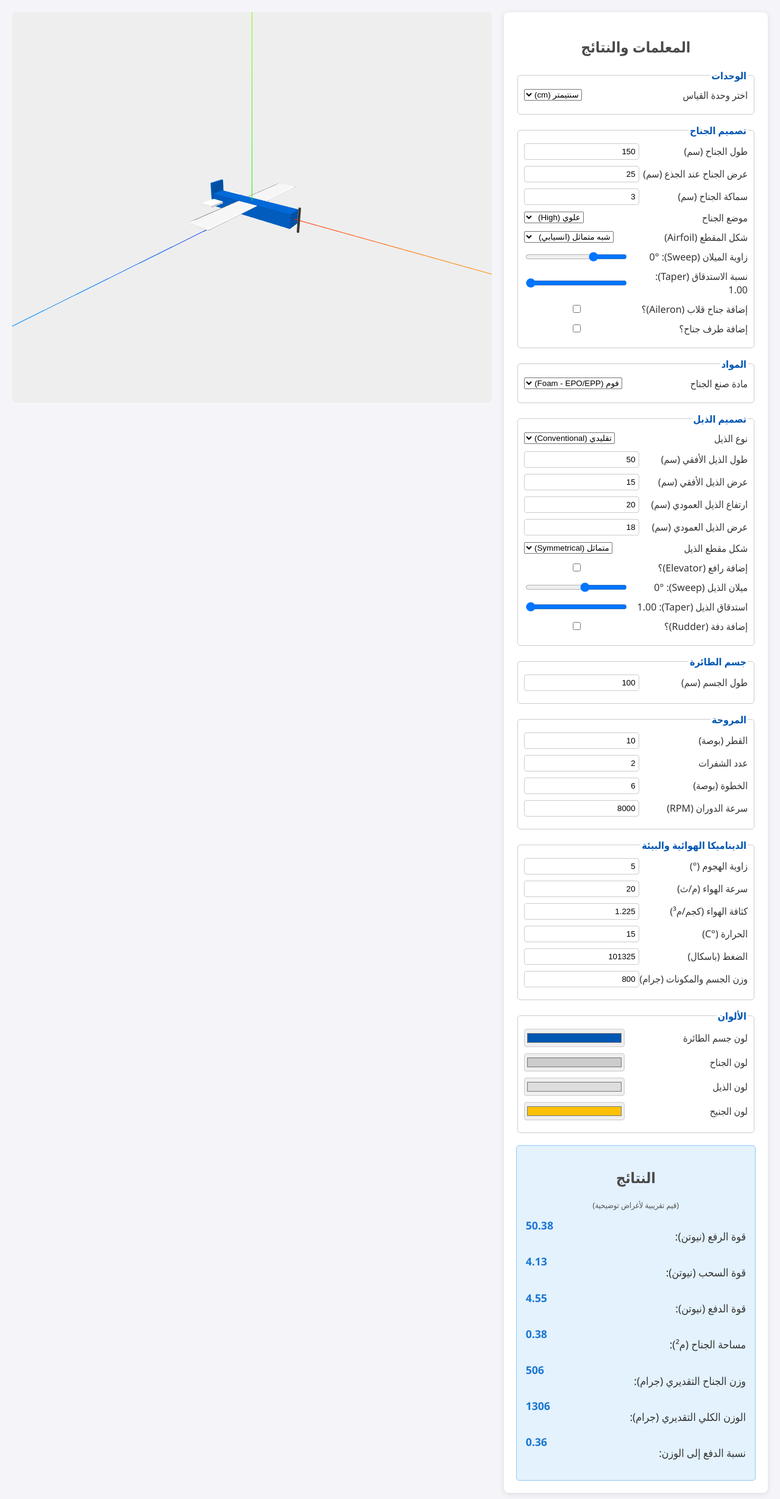
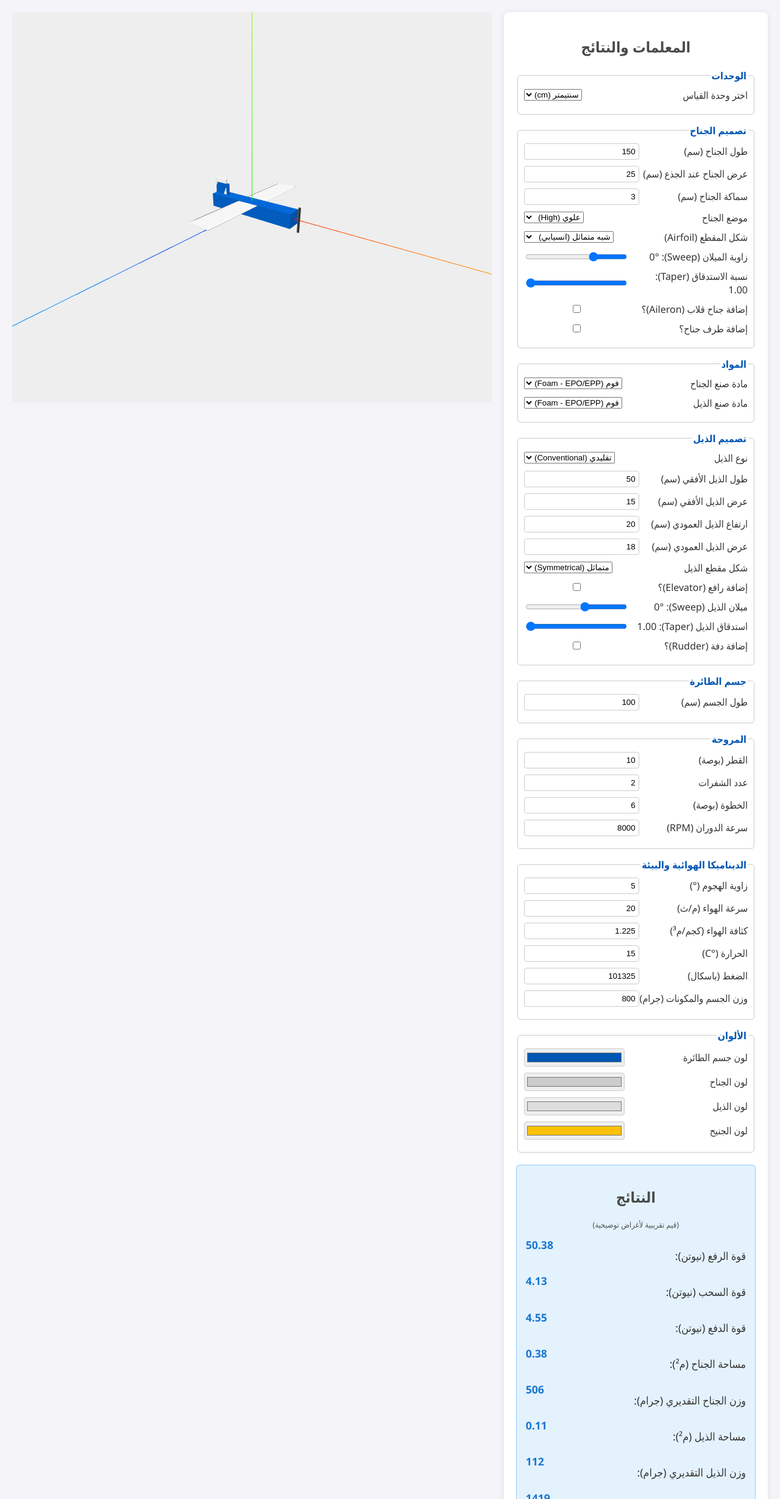
Before and after one commit to legionr4/techiraqi-website, a plain HTML site: page rc-designer/rc-design.html in a window 1280 px wide. Shown: the part 86-2544 px from the top of the page at 61% size. Drawn offline with nearby package versions, Linux system fonts and the light colour scheme; animation ran at ten frames a second.

Commit message:
feat(designer): Add tail area and weight calculation

```diff
--- a/rc-designer/rc-design.html
+++ b/rc-designer/rc-design.html
@@ -269,6 +269,14 @@
                             <option value="plastic">بلاستيك (Plastic - ABS)</option>
                         </select>
                     </div>
+                    <div class="input-group">
+                        <label for="tail-material">مادة صنع الذيل</label>
+                        <select id="tail-material">
+                            <option value="foam" selected>فوم (Foam - EPO/EPP)</option>
+                            <option value="balsa">خشب البلسا (Balsa)</option>
+                            <option value="plastic">بلاستيك (Plastic - ABS)</option>
+                        </select>
+                    </div>
                 </fieldset>
 
                 <fieldset>
@@ -438,6 +446,14 @@
                     <span id="wing-weight-result">0</span>
                 </div>
                 <div class="result-item">
+                    <p>مساحة الذيل (م²):</p>
+                    <span id="tail-area-result">0.00</span>
+                </div>
+                <div class="result-item">
+                    <p>وزن الذيل التقديري (جرام):</p>
+                    <span id="tail-weight-result">0</span>
+                </div>
+                <div class="result-item">
                     <p>الوزن الكلي التقديري (جرام):</p>
                     <span id="total-weight-result">0</span>
                 </div>
--- a/rc-designer/rc-design.js
+++ b/rc-designer/rc-design.js
@@ -178,6 +178,7 @@ const aileronControls = document.getElementById('aileron-controls');
 
 const fuselageLengthInput = document.getElementById('fuselage-length');
 const wingMaterialInput = document.getElementById('wing-material');
+const tailMaterialInput = document.getElementById('tail-material');
 const propDiameterInput = document.getElementById('prop-diameter');
 const propBladesInput = document.getElementById('prop-blades');
 const propPitchInput = document.getElementById('prop-pitch');
@@ -206,6 +207,8 @@ const thrustResultEl = document.getElementById('thrust-result');
 const twrResultEl = document.getElementById('twr-result');
 const wingAreaResultEl = document.getElementById('wing-area-result');
 const wingWeightResultEl = document.getElementById('wing-weight-result');
+const tailAreaResultEl = document.getElementById('tail-area-result');
+const tailWeightResultEl = document.getElementById('tail-weight-result');
 const totalWeightResultEl = document.getElementById('total-weight-result');
 
 let liftChart, dragChart;
@@ -523,127 +526,84 @@ function updatePlaneModel() {
     else if (wingPosition === 'low') wingGroup.position.y = -fuselageHeight / 2;
 
     // --- تحديث الأبعاد الأخرى ---
-    while(tailGroup.children.length > 0) tailGroup.remove(tailGroup.children[0]);
-    while(tailControlsGroup.children.length > 0) tailControlsGroup.remove(tailControlsGroup.children[0]);
+    // --- إعادة بناء الذيل بالكامل ---
+    while (tailGroup.children.length > 0) tailGroup.remove(tailGroup.children[0]);
+    while (tailControlsGroup.children.length > 0) tailControlsGroup.remove(tailControlsGroup.children[0]);
 
     const tailThickness = wingThickness * 0.75; // الذيل عادة أرق من الجناح
 
-    // --- Horizontal Stabilizer ---
+    // --- حساب الأبعاد الفعالة (مع خصم أسطح التحكم) ---
     const hasElevator = hasElevatorInput.checked;
     const elevatorWidth = getValidNumber(elevatorWidthInput) * conversionFactor;
     const hStabChordEffective = hasElevator ? tailChord - elevatorWidth : tailChord;
 
-    const hStabHalfSpan = tailSpan / 2;
-    const hStabRootChord = hStabChordEffective;
-    const hStabTipChord = hStabRootChord * tailTaperRatio;
-    const hStabSweepRad = tailSweepAngle * Math.PI / 180;
-    const hStabSweepOffset = hStabHalfSpan * Math.tan(hStabSweepRad);
-
-    const hStabShape = new THREE.Shape();
-    hStabShape.moveTo(-hStabRootChord / 2, -hStabHalfSpan);
-    hStabShape.lineTo(hStabRootChord / 2, -hStabHalfSpan);
-    hStabShape.lineTo(hStabTipChord / 2 + hStabSweepOffset, hStabHalfSpan);
-    hStabShape.lineTo(-hStabTipChord / 2 + hStabSweepOffset, hStabHalfSpan);
-    hStabShape.closePath();
-
-    const hStabGeom = new THREE.ExtrudeGeometry(hStabShape, {depth: tailThickness, bevelEnabled: false});
-    hStabGeom.center();
-    // Move the geometry so the leading edge is at x=0
-    hStabGeom.translate(hStabRootChord / 2, 0, 0);
-
-    const hStab = new THREE.Mesh(hStabGeom, tailMaterial);
-    hStab.rotation.x = -Math.PI / 2;
-
-    // --- Vertical Stabilizer ---
     const hasRudder = hasRudderInput.checked;
     const rudderWidth = getValidNumber(rudderWidthInput) * conversionFactor;
     const vStabChordEffective = hasRudder ? vStabChord - rudderWidth : vStabChord;
 
-    // --- إنشاء شكل الذيل العمودي مع الميلان والاستدقاق ---
-    const vStabRootChord = vStabChordEffective;
-    const vStabTipChord = vStabRootChord * tailTaperRatio;
-    const vStabSweepRad = tailSweepAngle * Math.PI / 180;
-    const vStabSweepOffset = vStabHeight * Math.tan(vStabSweepRad);
+    // --- إنشاء الأجزاء الثابتة للذيل ---
+    const hStabGeom = new THREE.BoxGeometry(hStabChordEffective, tailSpan, tailThickness);
+    const hStab = new THREE.Mesh(hStabGeom, tailMaterial);
+    // تحديد موضع الجزء الثابت بحيث تكون حافته الأمامية عند بداية الذيل
+    hStab.position.x = -fuselageLength / 2 + hStabChordEffective / 2;
 
-    const vStabShape = new THREE.Shape();
-    vStabShape.moveTo(-vStabRootChord / 2, 0); // bottom left
-    vStabShape.lineTo(vStabRootChord / 2, 0); // bottom right
-    vStabShape.lineTo(vStabTipChord / 2 + vStabSweepOffset, vStabHeight); // top right
-    vStabShape.lineTo(-vStabTipChord / 2 + vStabSweepOffset, vStabHeight); // top left
-    vStabShape.closePath();
-
-    const vStabGeom = new THREE.ExtrudeGeometry(vStabShape, { depth: tailThickness, bevelEnabled: false });
-    vStabGeom.center();
+    const vStabGeom = new THREE.BoxGeometry(vStabChordEffective, vStabHeight, tailThickness);
     const vStab = new THREE.Mesh(vStabGeom, fuselageMaterial);
-    vStab.rotation.y = Math.PI / 2;
+    // تحديد موضع الجزء الثابت بحيث تكون حافته الأمامية عند بداية الذيل
+    vStab.position.x = -fuselageLength / 2 + vStabChordEffective / 2;
 
     // --- Tail Assembly ---
     if (tailType === 'conventional') {
-        hStab.position.set(-fuselageLength / 2 + (tailChord - hStabChordEffective) / 2, 0, 0);
-        vStab.position.set(-fuselageLength / 2 + (vStabChord - vStabChordEffective) / 2, vStabHeight / 2, 0);
+        hStab.position.y = 0;
+        vStab.position.y = vStabHeight / 2;
         tailGroup.add(hStab, vStab);
     } else if (tailType === 't-tail') {
-        vStab.position.set(-fuselageLength / 2 + (vStabChord - vStabChordEffective) / 2, vStabHeight / 2, 0);
-        hStab.position.set(-fuselageLength / 2 + (tailChord - hStabChordEffective) / 2, vStabHeight, 0);
+        vStab.position.y = vStabHeight / 2;
+        hStab.position.y = vStabHeight;
         tailGroup.add(hStab, vStab);
     } else if (tailType === 'v-tail') {
         const angleRad = vTailAngle * Math.PI / 180;
-        // استخدام نفس شكل الذيل العمودي لألواح الذيل V
-        const rightVPanel = new THREE.Mesh(vStabGeom.clone(), tailMaterial);
+        const vTailPanelGeom = new THREE.BoxGeometry(vStabChord, vStabHeight, tailThickness);
+
+        const rightVPanel = new THREE.Mesh(vTailPanelGeom, tailMaterial);
+        rightVPanel.position.y = vStabHeight / 2;
+        rightVPanel.rotation.z = -angleRad;
+
         const leftVPanel = rightVPanel.clone();
+        leftVPanel.rotation.z = angleRad;
 
-        rightVPanel.rotation.x = -angleRad;
-        leftVPanel.rotation.x = angleRad;
-
-        const vTailPivot = new THREE.Group();
-        vTailPivot.add(rightVPanel, leftVPanel);
-        vTailPivot.position.set(-fuselageLength / 2 + (vStabChord - vStabChordEffective) / 2, vStabHeight / 2, 0);
-        tailGroup.add(vTailPivot);
+        const vTailAssembly = new THREE.Group();
+        vTailAssembly.add(rightVPanel, leftVPanel);
+        vTailAssembly.position.x = -fuselageLength / 2 + vStabChord / 2;
+        tailGroup.add(vTailAssembly);
     }
 
     // --- Tail Control Surfaces ---
     if (hasElevator && tailType !== 'v-tail') {
         const elevatorGeom = new THREE.BoxGeometry(elevatorWidth, tailThickness, tailSpan);
-        elevatorGeom.translate(elevatorWidth / 2, 0, 0);
+        elevatorGeom.rotateX(Math.PI / 2); // Rotate to be horizontal
+        elevatorGeom.translate(elevatorWidth / 2, 0, 0); // Set pivot to leading edge
         const elevator = new THREE.Mesh(elevatorGeom, aileronMaterial);
         elevator.name = 'elevator';
         const elevatorPivot = new THREE.Group();
         elevatorPivot.add(elevator);
-        elevatorPivot.position.set(hStab.position.x + hStabChordEffective, hStab.position.y, 0);
+        // Position the pivot at the trailing edge of the fixed h-stab
+        elevatorPivot.position.set(hStab.position.x + hStabChordEffective / 2, hStab.position.y, 0);
         tailControlsGroup.add(elevatorPivot);
     }
 
     if (hasRudder && tailType !== 'v-tail') {
-        const rudderGeom = new THREE.BoxGeometry(rudderWidth, tailThickness, vStabHeight);
-        rudderGeom.translate(rudderWidth / 2, 0, 0);
+        const rudderGeom = new THREE.BoxGeometry(rudderWidth, vStabHeight, tailThickness);
+        rudderGeom.translate(rudderWidth / 2, 0, 0); // Set pivot to leading edge
         const rudder = new THREE.Mesh(rudderGeom, aileronMaterial);
         rudder.name = 'rudder';
         const rudderPivot = new THREE.Group();
         rudderPivot.add(rudder);
-        rudderPivot.position.set(vStab.position.x + vStabChordEffective, vStab.position.y, 0);
-        rudderPivot.rotation.y = Math.PI / 2;
+        // Position the pivot at the trailing edge of the fixed v-stab
+        rudderPivot.position.set(vStab.position.x + vStabChordEffective / 2, vStab.position.y, 0);
         tailControlsGroup.add(rudderPivot);
     } else if (hasRudderInput.checked && tailType === 'v-tail') {
-        // Ruddervators
-        const ruddervatorWidth = getValidNumber(rudderWidthInput) * conversionFactor;
-        const ruddervatorGeom = new THREE.BoxGeometry(ruddervatorWidth, tailThickness, vStabHeight);
-
-        const rightRuddervator = new THREE.Mesh(ruddervatorGeom, aileronMaterial);
-        rightRuddervator.name = 'rightRuddervator';
-        const rightRuddervatorPivot = new THREE.Group();
-        rightRuddervatorPivot.add(rightRuddervator);
-        rightRuddervator.position.x = ruddervatorWidth / 2;
-        rightRuddervatorPivot.position.set(vStabChordEffective / 2, 0, 0);
-
-        const leftRuddervator = new THREE.Mesh(ruddervatorGeom, aileronMaterial);
-        leftRuddervator.name = 'leftRuddervator';
-        const leftRuddervatorPivot = new THREE.Group();
-        leftRuddervatorPivot.add(leftRuddervator);
-        leftRuddervator.position.x = ruddervatorWidth / 2;
-        leftRuddervatorPivot.position.set(vStabChordEffective / 2, 0, 0);
-
-        tailGroup.getObjectByProperty('type', 'Group').children[0].add(rightRuddervatorPivot);
-        tailGroup.getObjectByProperty('type', 'Group').children[1].add(leftRuddervatorPivot);
+        // This part is complex and can be added in a future step to ensure stability
     }
 
 
@@ -674,6 +634,7 @@ function calculateAerodynamics() {
     const taperRatio = getValidNumber(taperRatioInput);
     const airfoilType = airfoilTypeInput.value;
     const wingMaterial = wingMaterialInput.value;
+    const tailMaterial = tailMaterialInput.value;
     const angleOfAttack = getValidNumber(angleOfAttackInput);
     const airSpeed = getValidNumber(airSpeedInput);
     const airDensity = getValidNumber(airDensityInput);
@@ -694,6 +655,22 @@ function calculateAerodynamics() {
         aileronArea = aileronLength * aileronWidth;
     }
     const mainWingArea = wingArea - (2 * aileronArea); // Subtract area of two ailerons
+
+    // --- Tail Area Calculation ---
+    const tailSpan = getValidNumber(tailSpanInput) * conversionFactor;
+    const tailChord = getValidNumber(tailChordInput) * conversionFactor;
+    const vStabHeight = getValidNumber(vStabHeightInput) * conversionFactor;
+    const vStabChord = getValidNumber(vStabChordInput) * conversionFactor;
+    const tailType = tailTypeInput.value;
+    let totalTailArea = 0;
+
+    if (tailType === 'conventional' || tailType === 't-tail') {
+        const hStabArea = tailSpan * tailChord;
+        const vStabArea = vStabHeight * vStabChord;
+        totalTailArea = hStabArea + vStabArea;
+    } else if (tailType === 'v-tail') {
+        totalTailArea = 2 * (vStabHeight * vStabChord);
+    }
 
     // 1. قوة الرفع (Lift)
     // L = 0.5 * Cl * rho * V^2 * A
@@ -727,10 +704,16 @@ function calculateAerodynamics() {
 
     // 4. حساب الوزن (Weight Calculation)
     const wingVolume = mainWingArea * wingThickness; // Volume in m³
-    const materialDensity = MATERIAL_DENSITIES[wingMaterial]; // Density in kg/m³
-    const wingWeightKg = wingVolume * materialDensity; // Weight in kg
+    const wingMaterialDensity = MATERIAL_DENSITIES[wingMaterial]; // Density in kg/m³
+    const wingWeightKg = wingVolume * wingMaterialDensity; // Weight in kg
+
+    const tailThickness = wingThickness * 0.75; // Tail is usually thinner
+    const tailVolume = totalTailArea * tailThickness;
+    const tailMaterialDensity = MATERIAL_DENSITIES[tailMaterial];
+    const tailWeightKg = tailVolume * tailMaterialDensity;
+
     const planeComponentsWeightKg = planeComponentsWeightGrams / 1000;
-    const totalWeightKg = wingWeightKg + planeComponentsWeightKg;
+    const totalWeightKg = wingWeightKg + tailWeightKg + planeComponentsWeightKg;
 
     // 5. نسبة الدفع إلى الوزن (Thrust-to-Weight Ratio)
     const weightInNewtons = totalWeightKg * 9.81;
@@ -742,6 +725,8 @@ function calculateAerodynamics() {
     thrustResultEl.textContent = thrust > 0 ? thrust.toFixed(2) : '0.00';
     wingAreaResultEl.textContent = mainWingArea > 0 ? `${mainWingArea.toFixed(2)}` : '0.00';
     wingWeightResultEl.textContent = (wingWeightKg * 1000).toFixed(0);
+    tailAreaResultEl.textContent = totalTailArea > 0 ? totalTailArea.toFixed(2) : '0.00';
+    tailWeightResultEl.textContent = (tailWeightKg * 1000).toFixed(0);
     totalWeightResultEl.textContent = (totalWeightKg * 1000).toFixed(0);
     twrResultEl.textContent = twr > 0 ? twr.toFixed(2) : '0.00';
 }
@@ -925,7 +910,7 @@ function onMouseClick(event) {
 
     if (intersects.length > 0) {
         const clickedObject = intersects[0].object;
-        if (clickedObject.name === 'elevator') clickedObject.parent.rotation.z += 0.2;
+        if (clickedObject.name === 'elevator') clickedObject.parent.rotation.y += 0.2;
         if (clickedObject.name === 'rudder') clickedObject.parent.rotation.z += 0.2;
         if (clickedObject.name === 'rightRuddervator') clickedObject.parent.rotation.z += 0.2;
         if (clickedObject.name === 'leftRuddervator') clickedObject.parent.rotation.z += 0.2;
```
